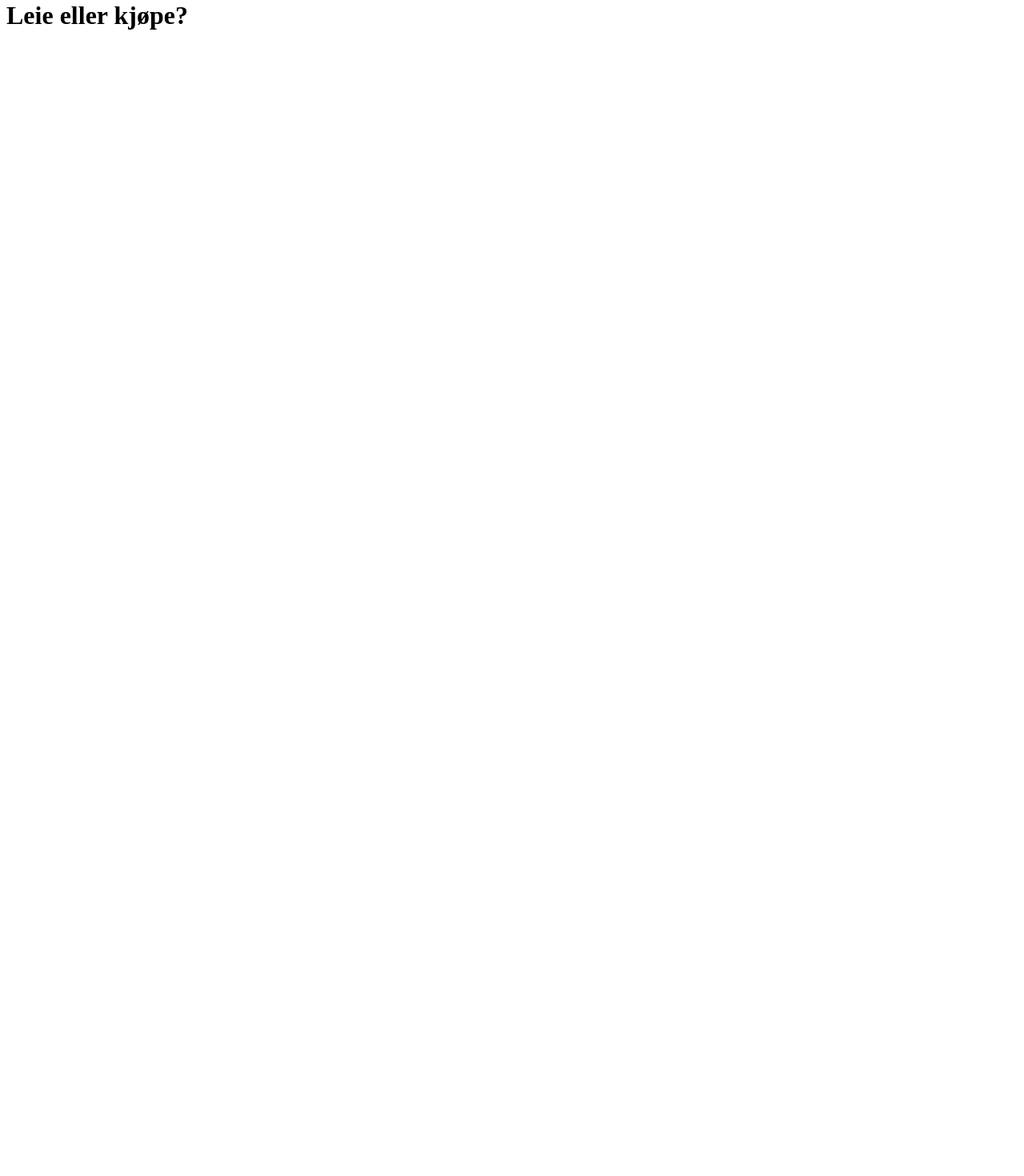
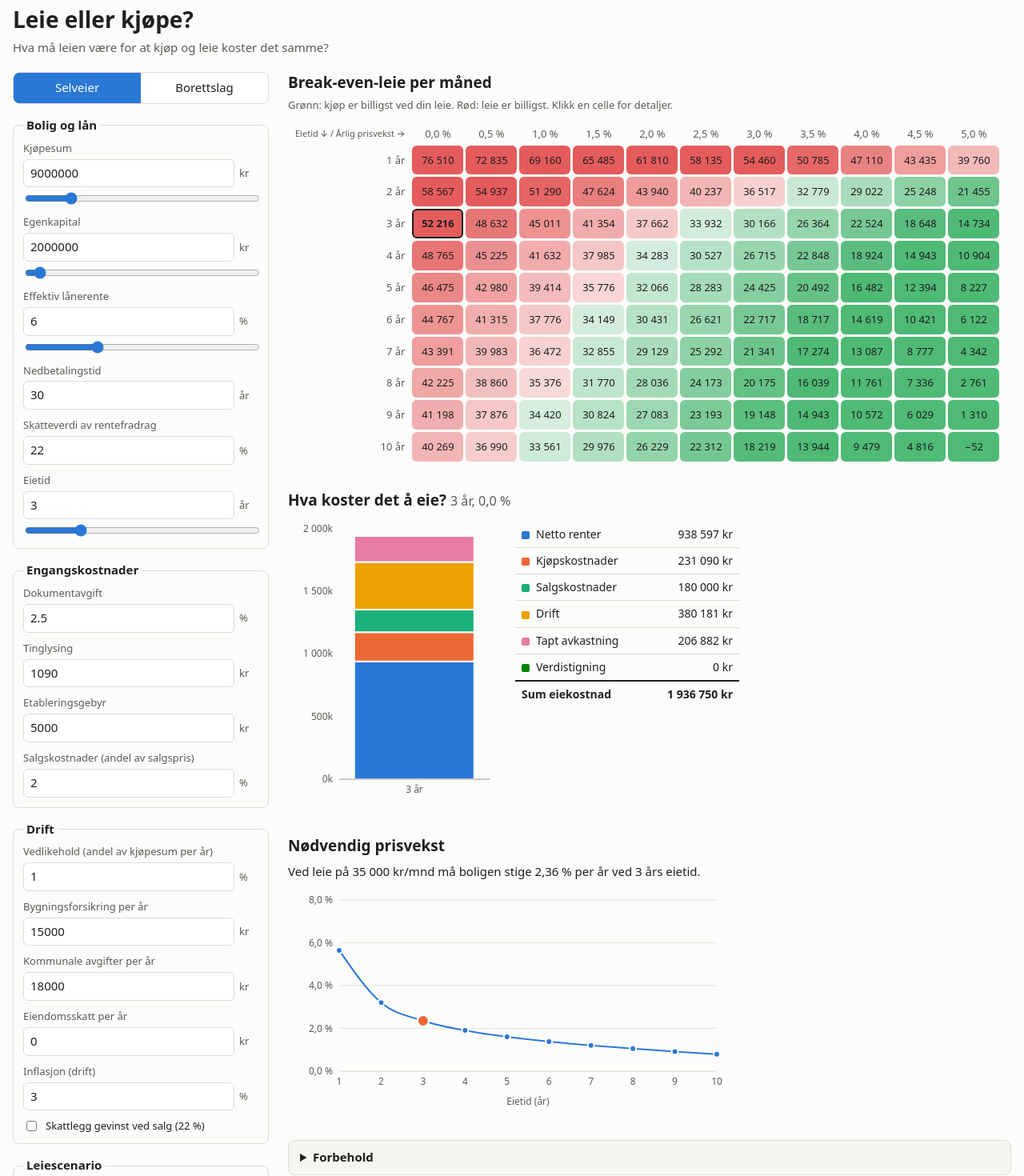
Before and after one commit to FredNors/bolig, a React (Vite) app: page / in a window 1280 px wide. Shown: the part 20-1490 px from the top of the page at 80% size. Before the commit the page ends 800 px from the top, so only its background shows below. Built offline with nearby package versions, Linux system fonts and the light colour scheme.

Commit message:
Assemble app layout with caveats and responsive CSS
Co-Authored-By: Claude Fable 5.1 <noreply@anthropic.com>

```diff
--- a/src/App.tsx
+++ b/src/App.tsx
@@ -1,3 +1,32 @@
+import { useMemo } from 'react'
+import { Breakdown } from './components/Breakdown'
+import { Caveats } from './components/Caveats'
+import { GrowthCurve } from './components/GrowthCurve'
+import { InputPanel } from './components/InputPanel'
+import { Matrix } from './components/Matrix'
+import { t } from './i18n/nb'
+import { computeOwnCost } from './model/ownCost'
+import { useAppState } from './state/useAppState'
+
 export default function App() {
-  return <h1>Leie eller kjøpe?</h1>
+  const { state, dispatch } = useAppState()
+  const result = useMemo(() => computeOwnCost(state.inputs), [state.inputs])
+
+  return (
+    <div className="page">
+      <header className="page-header">
+        <h1>{t.title}</h1>
+        <p className="subtitle">{t.subtitle}</p>
+      </header>
+      <div className="layout">
+        <InputPanel state={state} result={result} dispatch={dispatch} />
+        <main className="views">
+          <Matrix state={state} dispatch={dispatch} />
+          <Breakdown result={result} years={state.inputs.years} priceGrowth={state.inputs.priceGrowth} />
+          <GrowthCurve state={state} />
+          <Caveats />
+        </main>
+      </div>
+    </div>
+  )
 }
--- /dev/null
+++ b/src/components/Caveats.tsx
@@ -0,0 +1,14 @@
+import { t } from '../i18n/nb'
+
+export function Caveats() {
+  return (
+    <details className="caveats">
+      <summary>{t.caveatsTitle}</summary>
+      <ul>
+        {t.caveats.map((c) => (
+          <li key={c}>{c}</li>
+        ))}
+      </ul>
+    </details>
+  )
+}
--- a/src/format.ts
+++ b/src/format.ts
@@ -4,7 +4,7 @@ const nb = new Intl.NumberFormat('nb-NO', { maximumFractionDigits: 0 })
 const plain = (s: string) => s.replace(/[  ]/g, ' ')
 
 export function formatInt(n: number): string {
-  return plain(nb.format(Math.round(n)))
+  return plain(nb.format(Math.round(n) + 0)) // + 0 turns -0 into 0
 }
 
 export function formatKr(n: number): string {
--- a/src/index.css
+++ b/src/index.css
@@ -0,0 +1,84 @@
+:root {
+  --text: #1f1f1d;
+  --muted: #5b5a55;
+  --border: #dedcd5;
+  --surface: #ffffff;
+  --surface-alt: #f6f5f1;
+  --accent: #2a78d6;
+  color-scheme: light;
+}
+
+* {
+  box-sizing: border-box;
+}
+
+body {
+  margin: 0;
+  background: #fcfcfb;
+  color: var(--text);
+  font-family: system-ui, -apple-system, 'Segoe UI', Roboto, 'Helvetica Neue', Arial, sans-serif;
+  font-size: 15px;
+  line-height: 1.45;
+}
+
+.page {
+  max-width: 1280px;
+  margin: 0 auto;
+  padding: 24px 16px 48px;
+}
+
+.page-header h1 {
+  margin: 0;
+  font-size: 28px;
+}
+
+.subtitle {
+  margin: 4px 0 20px;
+  color: var(--muted);
+}
+
+.layout {
+  display: grid;
+  grid-template-columns: 320px 1fr;
+  gap: 24px;
+  align-items: start;
+}
+
+.views {
+  display: flex;
+  flex-direction: column;
+  gap: 32px;
+  min-width: 0;
+}
+
+.views h2 {
+  font-size: 19px;
+}
+
+.caveats {
+  border: 1px solid var(--border);
+  border-radius: 8px;
+  padding: 10px 14px;
+  background: var(--surface-alt);
+}
+
+.caveats summary {
+  cursor: pointer;
+  font-weight: 600;
+}
+
+.caveats ul {
+  margin: 8px 0 0;
+  padding-left: 20px;
+  font-size: 14px;
+}
+
+.caveats li + li {
+  margin-top: 4px;
+}
+
+@media (max-width: 900px) {
+  .layout {
+    grid-template-columns: 1fr;
+  }
+}
```
Also changed, not shown: .claude/launch.json (added), 2 other files (tests, documents, lock files or other folders).
